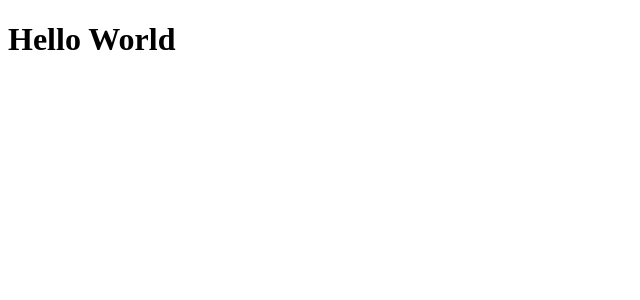
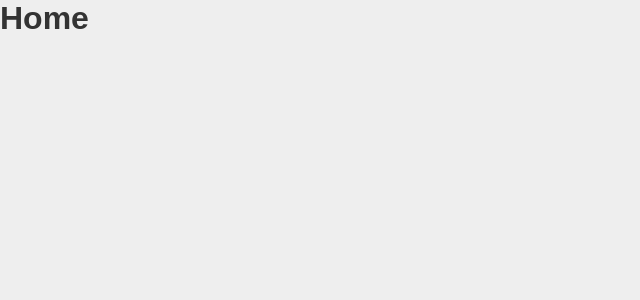
Before and after one commit to steferson-augusto/leads, a React (Create React App) app: page / in a window 1280 px wide. Shown: the top 300 px of the page, without its empty margins (0-640 px from the left). Built offline with nearby package versions, Linux system fonts and the light colour scheme.

Commit message:
feat: cria fluxo de autenticação

```diff
--- a/package.json
+++ b/package.json
@@ -3,8 +3,10 @@
   "version": "0.1.0",
   "private": true,
   "dependencies": {
+    "axios": "^0.21.1",
     "react": "^17.0.1",
     "react-dom": "^17.0.1",
+    "react-router-dom": "^5.2.0",
     "react-scripts": "4.0.2",
     "styled-components": "^5.2.1",
     "typescript": "^4.1.2",
@@ -18,6 +20,7 @@
     "@types/node": "^12.0.0",
     "@types/react": "^17.0.0",
     "@types/react-dom": "^17.0.0",
+    "@types/react-router-dom": "^5.1.7",
     "@types/styled-components": "^5.1.7",
     "@typescript-eslint/eslint-plugin": "^4.15.1",
     "@typescript-eslint/parser": "^4.15.1",
--- a/src/App.tsx
+++ b/src/App.tsx
@@ -1,10 +1,17 @@
 import React from 'react'
+
+import Routes from './routes'
+import GlobalStyles from './styles/global'
+import { AuthProvider } from './contexts/auth'
 
 const App: React.FC = () => {
   return (
-    <div className="App">
-      <h1>Hello World</h1>
-    </div>
+    <>
+      <GlobalStyles />
+      <AuthProvider>
+        <Routes />
+      </AuthProvider>
+    </>
   )
 }
 
--- /dev/null
+++ b/src/contexts/auth.tsx
@@ -0,0 +1,51 @@
+import React, { createContext, useState, useEffect, useContext } from 'react'
+
+import api from '../services/api'
+import * as auth from '../services/auth'
+
+interface AuthContextData {
+  signed: boolean
+  signin: (email: string, password: string) => Promise<auth.Token>
+  signout: () => void
+}
+
+const AuthContext = createContext<AuthContextData>({} as AuthContextData)
+
+export const AuthProvider: React.FC = ({ children }) => {
+  const [token, setToken] = useState<string | null>(null)
+
+  useEffect(() => {
+    const localToken = auth.getToken()
+    if (localToken) {
+      api.defaults.headers.Authorization = `Bearer ${localToken}`
+      setToken(localToken)
+    }
+  }, [])
+
+  const signin = async (
+    email: string,
+    password: string
+  ): Promise<auth.Token> => {
+    const response = await auth.signin(email, password)
+    api.defaults.headers.Authorization = `Bearer ${response?.token}`
+    setToken(response?.token)
+    return response
+  }
+
+  const signout = () => {
+    auth.logout()
+    setToken(null)
+  }
+
+  return (
+    <AuthContext.Provider value={{ signed: !!token, signin, signout }}>
+      {children}
+    </AuthContext.Provider>
+  )
+}
+
+export const useAuth = (): AuthContextData => {
+  const context = useContext(AuthContext)
+
+  return context
+}
--- /dev/null
+++ b/src/pages/Home/index.tsx
@@ -0,0 +1,7 @@
+import React from 'react'
+
+const Home: React.FC = () => {
+  return <h1>Home</h1>
+}
+
+export default Home
--- /dev/null
+++ b/src/pages/Leads/index.tsx
@@ -0,0 +1,7 @@
+import React from 'react'
+
+const Leads: React.FC = () => {
+  return <h1>Leads</h1>
+}
+
+export default Leads
--- /dev/null
+++ b/src/pages/Login/index.tsx
@@ -0,0 +1,7 @@
+import React from 'react'
+
+const Login: React.FC = () => {
+  return <h1>Login</h1>
+}
+
+export default Login
--- /dev/null
+++ b/src/routes/app.routes.tsx
@@ -0,0 +1,17 @@
+import React from 'react'
+import { Switch, Route } from 'react-router-dom'
+
+import Leads from '../pages/Leads'
+
+const AppRoutes: React.FC = () => (
+  <>
+    {/* <AppHeader /> */}
+    <Switch>
+      <Route exact path="/" component={Leads} />
+      {/* <Route exact path="/furniture/:id" component={Furniture} /> */}
+      {/* <Route path="*" component={NotFound} /> */}
+    </Switch>
+  </>
+)
+
+export default AppRoutes
--- /dev/null
+++ b/src/routes/auth.routes.tsx
@@ -0,0 +1,18 @@
+import React from 'react'
+import { Switch, Route } from 'react-router-dom'
+
+import Home from '../pages/Home'
+import Login from '../pages/Login'
+
+const AuthRoutes: React.FC = () => (
+  <>
+    {/* <AuthHeader /> */}
+    <Switch>
+      <Route exact path="/" component={Home} />
+      <Route path="/login" component={Login} />
+      {/* <Route path="*" component={NotFound} /> */}
+    </Switch>
+  </>
+)
+
+export default AuthRoutes
--- /dev/null
+++ b/src/routes/index.tsx
@@ -0,0 +1,15 @@
+import React from 'react'
+import { BrowserRouter } from 'react-router-dom'
+
+import { useAuth } from '../contexts/auth'
+import AppRoutes from './app.routes'
+import AuthRoutes from './auth.routes'
+
+const Routes: React.FC = () => {
+  const { signed } = useAuth()
+  return (
+    <BrowserRouter>{signed ? <AppRoutes /> : <AuthRoutes />}</BrowserRouter>
+  )
+}
+
+export default Routes
--- /dev/null
+++ b/src/services/api.ts
@@ -0,0 +1,9 @@
+import axios from 'axios'
+
+export const baseURL = 'https://leads.odontocompany.com/api/v1'
+
+const api = axios.create({
+  baseURL
+})
+
+export default api
--- /dev/null
+++ b/src/services/auth.ts
@@ -0,0 +1,38 @@
+export interface Token {
+  type: string
+  token: string
+}
+
+export const TOKEN_KEY = '@Leads'
+
+export const getToken = (): string | null =>
+  localStorage.getItem(`${TOKEN_KEY}:token`)
+
+const setToken = (data: Token): void => {
+  localStorage.setItem(`${TOKEN_KEY}:token`, data?.token)
+}
+
+export const logout = (): void => {
+  localStorage.removeItem(`${TOKEN_KEY}:token`)
+}
+
+export const signin = async (
+  email: string,
+  password: string
+): Promise<Token> => {
+  await setTimeout(() => {
+    // const response = await api.post('/login', { email, password })
+    console.log(`Realizando login com ${email} e ${password}`)
+  }, 1000)
+
+  const response = {
+    data: {
+      type: 'bearer',
+      token:
+        'eyJhbGciOiJIUzI1NiIsInR5cCI6IkpXVCJ9.eyJBdXRob3JpemF0aW9uSWQiOiJjMzQ1YjY1Ny0wYjBjLTExZWItOThmMy0wMGZmNjU0YmQzN2EiLCJVc2VySWQiOiIxIiwicm9sZSI6IlN5c3RlbU93bmVyIiwibmJmIjoxNjAyMzQzODY3LCJleHAiOjE2MzM4Nzk4NjcsImlhdCI6MTYwMjM0Mzg2N30.cZV7gxe0iOtHX2f8URK8aOEvTbdybuAm_Tlu_LueB5U'
+    }
+  }
+
+  setToken(response?.data)
+  return response?.data
+}
--- /dev/null
+++ b/src/styles/global.ts
@@ -0,0 +1,43 @@
+import { createGlobalStyle } from 'styled-components'
+
+export default createGlobalStyle`
+  * {
+      margin: 0;
+      padding: 0;
+      box-sizing: border-box;
+      outline: 0;
+  }
+
+  html {
+      /* a cada 1rem será considerado 1rem */
+      font-size: 62.5%;
+  }
+
+  body {
+      background-color: #eee;
+      font-size: 1.6rem;
+      color: #333;
+      font-family: sans-serif;
+  }
+
+  .elevation-1 {
+      box-shadow: 0 1px 3px rgba(0,0,0,0.12), 0 1px 2px rgba(0,0,0,0.24);
+      transition: all 0.3s cubic-bezier(.25,.8,.25,1);
+  }
+
+  .elevation-2 {
+      box-shadow: 0 3px 6px rgba(0,0,0,0.16), 0 3px 6px rgba(0,0,0,0.23);
+  }
+
+  .elevation-3 {
+      box-shadow: 0 10px 20px rgba(0,0,0,0.19), 0 6px 6px rgba(0,0,0,0.23);
+  }
+
+  .elevation-4 {
+      box-shadow: 0 14px 28px rgba(0,0,0,0.25), 0 10px 10px rgba(0,0,0,0.22);
+  }
+
+  .elevation-5 {
+      box-shadow: 0 19px 38px rgba(0,0,0,0.30), 0 15px 12px rgba(0,0,0,0.22);
+  }
+`
```
Also changed, not shown: 1 other file (tests, documents, lock files or other folders).
